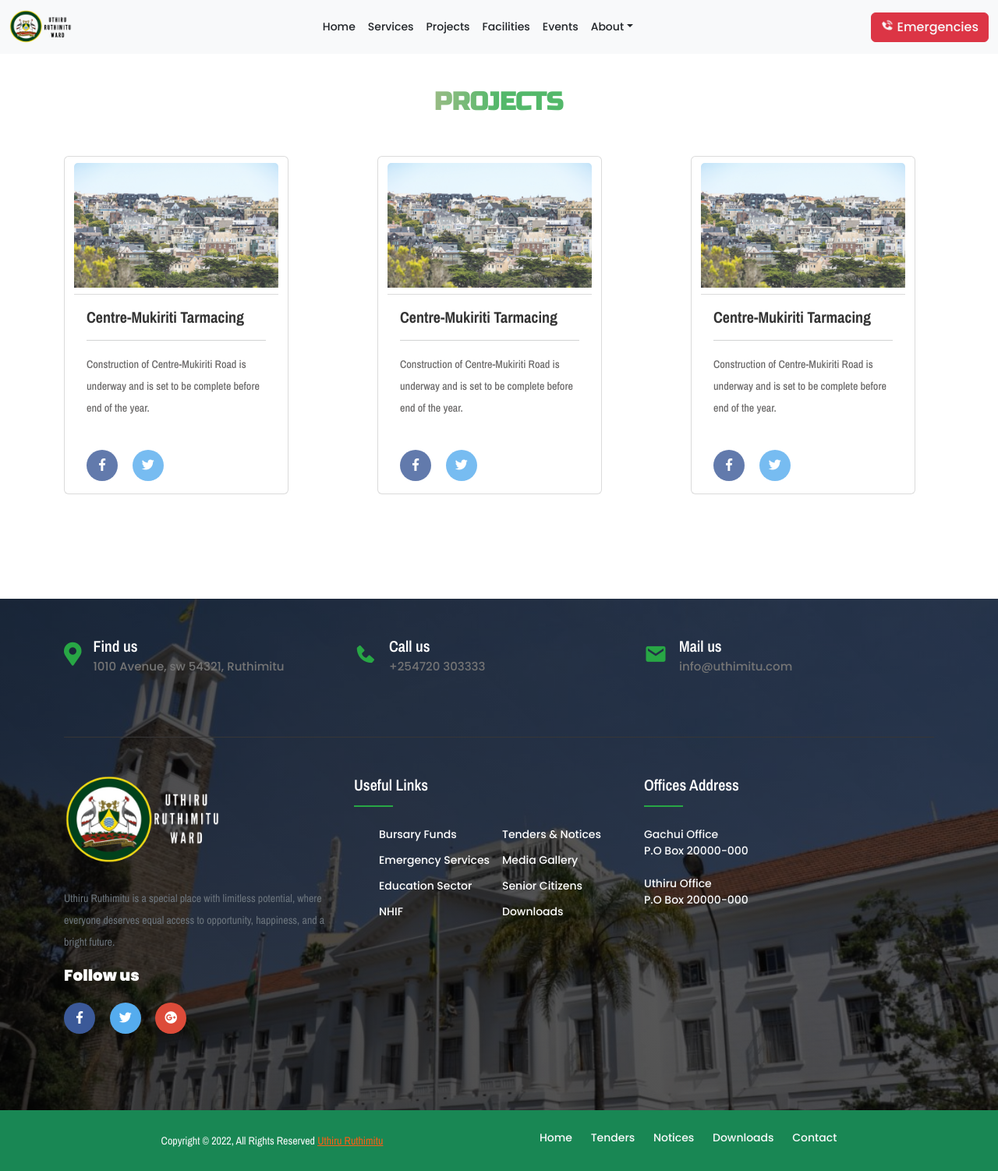
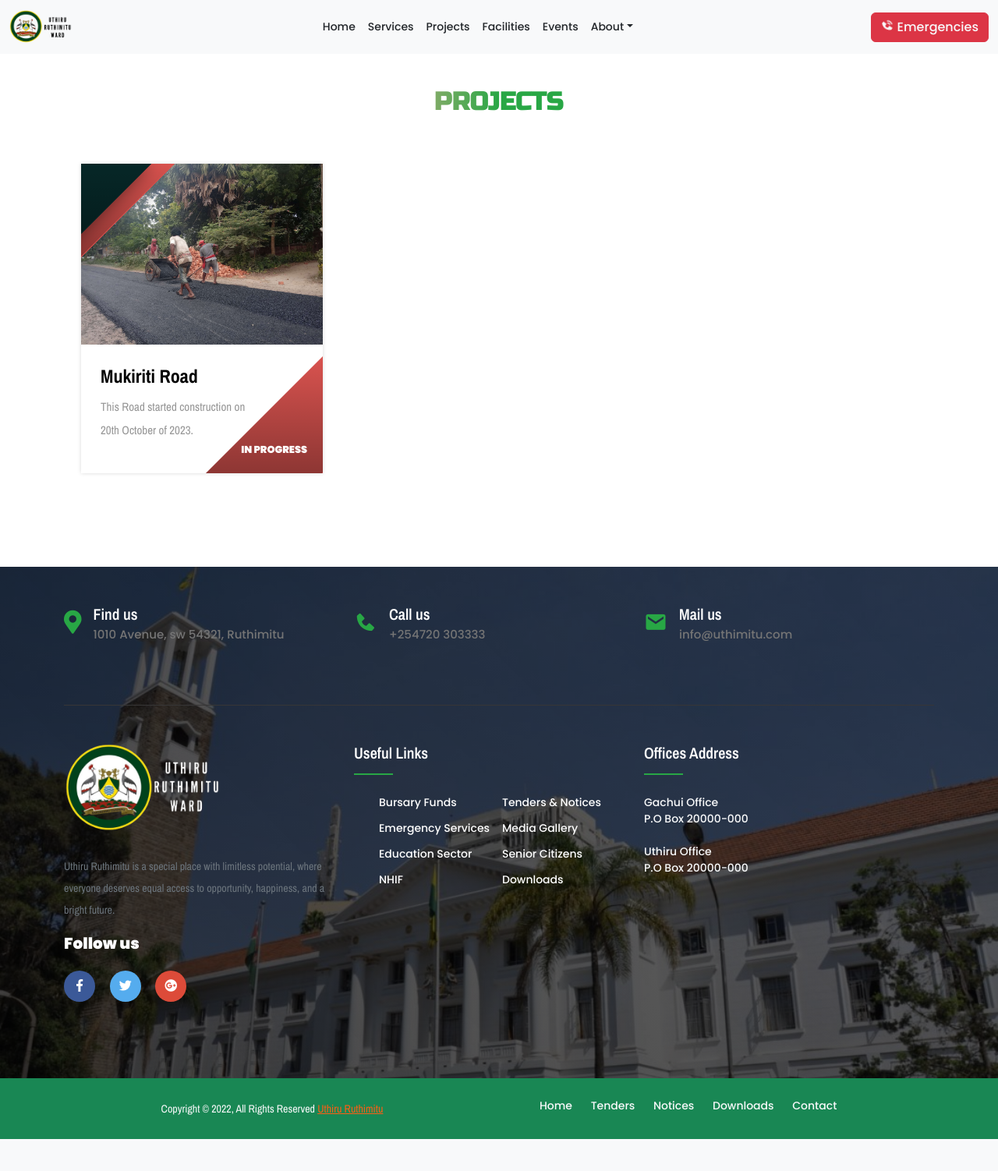
Before and after one commit to geofrey254/uthiru-ruthimitu_ward, a Django app: page /uthiru-ruthimitu/projects/ in a window 1280 px wide. Shown: the whole page at 78% size. After the commit the page ends 1461 px from the top, so only its background shows below. Run offline with Django 4.2, Linux system fonts and the light colour scheme; data comes from the database, SQL or seed files in the repository; some libraries are stand-ins or nearby versions; some web fonts are replaced.

Commit message:
Projects Model Make, Views and Template Change

```diff
--- a/home/models.py
+++ b/home/models.py
@@ -26,12 +26,12 @@ LABEL = (
 )
 
 
-class Category(models.Model):
+class Progress_status(models.Model):
     title = models.CharField(max_length=20, unique=True, null=True)
     slug = models.SlugField(max_length=250, unique=True, null=True)
 
     class Meta:
-        verbose_name_plural = 'categories'
+        verbose_name_plural = 'progress_status'
 
     def get_absolute_url(self):
         return reverse('blog_category', args=[self.slug])
@@ -39,39 +39,42 @@ class Category(models.Model):
     def __str__(self):
         return self.title
 
-
-class News(models.Model):
+# Projects Model
+class Projects(models.Model):
     title = models.CharField(max_length=255, unique=True)
-    blog_img = models.ImageField(upload_to="news_pics/", null=True, blank=True)
-    img_credits = models.CharField(max_length=255, null=True)
+    proj_img = models.ImageField(upload_to="proj_pics/", null=True)
     slug = models.SlugField(max_length=250, null=True, blank=True, unique=True)
-    author = models.CharField(max_length=100, default='Admin')
     updated_on = models.DateTimeField(auto_now=True)
-    body = tinymce_models.HTMLField()
+    description = models.CharField(max_length=2000, null=True, blank=False)
     created_on = models.DateTimeField(auto_now_add=True)
     status = models.IntegerField(choices=STATUS, default=0)
-    blog_type = models.IntegerField(choices=TYPE, default=0)
-    categories = models.ManyToManyField(Category, related_name='posts')
+    progress_status  =   models.ManyToManyField(Progress_status, related_name='projects')
 
     class Meta:
         ordering = ['-created_on']
+        verbose_name_plural =   'Projects'
 
     def __str__(self):
-        return self.title + ' | ' + str(self.author)
-
-    def get_absolute_url(self):
-        return reverse('article-detail', args=[self.slug])
+        return self.title
 
     def save(self, *args, **kwargs):
         if not self.id:
-            self.blog_img = self.compressImage(self.blog_img)
-        super(News, self).save(*args, **kwargs)
+            self.proj_img = self.compressImage(self.proj_img)
+        super(Projects, self).save(*args, **kwargs)
 
         if not self.slug:
             self.slug = slugify(self.title)
         return super().save(*args, **kwargs)
 
-# Individual Returns Model Structure
+    def compressImage(self,proj_img):
+        imageTemporary  =   Image.open(proj_img)
+        outputIOStream  =   BytesIO()
+        imageTemporaryResized   =   imageTemporary.resize((1020,573))
+        imageTemporary.save(outputIOStream, format='JPEG', quality=60)
+        outputIOStream.seek(0)
+        proj_img    =   InMemoryUploadedFile(outputIOStream, 'ImageField', "%s.jpg" % proj_img.name.split('.')[0], 'image/jpeg', sys.getsizeof(outputIOStream), None)
+        return proj_img
+
 
 
 class Birth_Certificate(models.Model):
--- a/home/templates/home/base.html
+++ b/home/templates/home/base.html
@@ -18,7 +18,7 @@
     <link rel="shortcut icon" href="{% static 'img/logo1.png' %}" type="image/x-icon">
     <link rel="icon" href="{% static 'img/logo1.png' %}">
 
-    <link rel="stylesheet" href="{% static 'css/styller.css' %}">
+    <link rel="stylesheet" href="{% static 'css/styll.css' %}">
     <link rel="stylesheet" href="{% static 'css/events.css' %}">
     <link rel="stylesheet" href="{% static 'css/fac.css' %}">
     <link rel="stylesheet" href="{% static 'css/uthim.css' %}">
@@ -27,43 +27,7 @@
 </head>
 
 <body>
-    <!-- <div class="container">
-        <header class="d-flex flex-wrap align-items-center justify-content-center justify-content-md-between py-3">
-            <a href="/" class="navbar-brand">
-                <img src="{% static 'img/logo2.png' %}" class="img-fluid" alt="logo" width="100">
-            </a>
-
-            <ul class="nav col-12 col-md-auto mb-2 justify-content-center mb-md-0">
-                <li><a href="{% url 'home' %}" class="nav-link px-2 link-secondary">Home</a></li>
-                <li><a href="{% url 'projects' %}" class="nav-link px-2 link-dark">Projects</a></li>
-                <li><a href="{% url 'events' %}" class="nav-link px-2 link-dark">Events</a></li>
-                <li><a href="{% url 'facilities' %}" class="nav-link px-2 link-dark">Ward Facilities</a></li>
-                <li><a href="{% url 'facilities' %}" class="nav-link px-2 link-dark">Services</a></li>
-                <li><a href="{% url 'contacts' %}" class="nav-link px-2 link-dark">Contact Us</a></li>
-                <div class="btn-group">
-                    <button class="btn btn-success btn-sm text-light" type="button">
-                        About U/R
-                    </button>
-                    <button type="button"
-                        class="btn btn-sm btn-success dropdown-toggle  text-light dropdown-toggle-split"
-                        data-bs-toggle="dropdown" aria-expanded="false">
-                        <span class="visually-hidden">Toggle Dropdown</span>
-                    </button>
-                    <ul class="dropdown-menu dropdown-menu-dark">
-                        <li><a href="{% url 'uthimitu' %}" class="nav-link px-2 link-light">Uthiru Ruthimitu</a></li>
-                        <li><a href="{% url 'history' %}" class="nav-link px-2 link-light bg-success">History</a></li>
-                        <li><a href="{% url 'committee' %}" class="nav-link px-2 link-light">Ward Committee</a></li>
-                    </ul>
-                </div>
-            </ul>
-
-            <div class="col-md-3 text-end">
-                <button type="button" class="btn btn-danger"><a href="{% url 'emergencies' %}" class="text-light text-decoration-none"><i class='bx bxs-phone-call bx-tada'></i> Emergencies</a></button>
-            </div>
-        </header>
-    </div> -->
-    <!-- ////////////////////////////////////////////////////////////////////////// -->
-    <!-- Nav Sample Two -->
+  <!-- Navbar -->
     <nav class="navbar navbar-expand-md navbar-dark fixed-top bg-light">
         <div class="container-fluid">
             <a href="{% url 'home' %}" class="navbar-brand">
--- a/home/templates/home/projects.html
+++ b/home/templates/home/projects.html
@@ -2,60 +2,32 @@
 {% load static %}
 {% block content %}
 <section class="projects_page" style="background-color: #ffffff;
-opacity: 0.8;
 background-image:  radial-gradient(#45f77d 0.5px, transparent 0.5px), radial-gradient(#45f77d 0.5px, #ffffff 0.5px);
 background-size: 20px 20px;
 background-position: 0 0,10px 10px;">
     <div class="container px-4 py-5">
         <h2 class="eve-head fw-bold text-center mb-5">PROJECTS</h2>
         <div class="row justify-content-between">
-            <div class="card col-lg-4 col-md-6 col-sm-12 col-xs-12 mb-4" style="width: 18rem;">
-                <div class="card-header bg-transparent px-0">
-                    <img src="{% static 'img/bg3.jpg' %}" class="card-img-top" alt="...">
-                </div>
-                <div class="card-body">
-                    <h5 class="card-title fw-bold">Centre-Mukiriti Tarmacing</h5>
-                    <hr>
-                    <p class="card-text">Construction of Centre-Mukiriti Road is underway and is set to be complete
-                        before end of the year.</p>
-                    <div class="footer-social-icon">
-                        <a href="#"><i class="fab fa-facebook-f facebook-bg"></i></a>
-                        <a href="#"><i class="fab fa-twitter twitter-bg"></i></a>
+            {% for proj in project_list %}
+            <div class="col-lg-4 col-md-4 col-sm-12 col-xs-12">
+                <figure class="snip1249 hover">
+                    <div class="image">
+                        {% if proj.proj_img %}
+                        <img src="{{ proj.proj_img.url }}" alt="sample85" /><i class="ion-ios-star-outline"></i>
+                        {% endif %}
                     </div>
-                </div>
+                    <figcaption>
+                        <h4 class="fw-bold">{{proj.title}}</h4>
+                        <p>{{proj.description}}</p>
+                        <div class="price">
+                            {% for cat in proj.progress_status.all %}
+                            <small class="fw-bold">{{ cat.title }}</small>
+                            {% endfor %}
+                        </div>
+                    </figcaption>
+                </figure>
             </div>
-
-            <div class="card col-lg-4 col-md-6 col-sm-12 col-xs-12 mb-4" style="width: 18rem;">
-                <div class="card-header bg-transparent px-0">
-                    <img src="{% static 'img/bg3.jpg' %}" class="card-img-top" alt="...">
-                </div>
-                <div class="card-body">
-                    <h5 class="card-title fw-bold">Centre-Mukiriti Tarmacing</h5>
-                    <hr>
-                    <p class="card-text">Construction of Centre-Mukiriti Road is underway and is set to be complete
-                        before end of the year.</p>
-                    <div class="footer-social-icon">
-                        <a href="#"><i class="fab fa-facebook-f facebook-bg"></i></a>
-                        <a href="#"><i class="fab fa-twitter twitter-bg"></i></a>
-                    </div>
-                </div>
-            </div>
-
-            <div class="card col-lg-4 col-md-6 col-sm-12 col-xs-12 mb-4" style="width: 18rem;">
-                <div class="card-header bg-transparent px-0">
-                    <img src="{% static 'img/bg3.jpg' %}" class="card-img-top" alt="...">
-                </div>
-                <div class="card-body">
-                    <h5 class="card-title fw-bold">Centre-Mukiriti Tarmacing</h5>
-                    <hr>
-                    <p class="card-text">Construction of Centre-Mukiriti Road is underway and is set to be complete
-                        before end of the year.</p>
-                    <div class="footer-social-icon">
-                        <a href="#"><i class="fab fa-facebook-f facebook-bg"></i></a>
-                        <a href="#"><i class="fab fa-twitter twitter-bg"></i></a>
-                    </div>
-                </div>
-            </div>
+            {% endfor %}
         </div>
     </div>
 </section>
--- a/home/views.py
+++ b/home/views.py
@@ -7,6 +7,9 @@ from django.http import HttpResponseRedirect
 
 from .forms import Birth_CertificateForm
 
+# models imports
+from .models import Projects
+
 # Create your views here.
 
 
@@ -15,7 +18,11 @@ def home(request):
 
 
 def projects(request):
-    return render(request, 'home/projects.html')
+    project_list = Projects.objects.filter(status=1).order_by('created_on')
+    context={
+        'project_list':project_list
+    }
+    return render(request, 'home/projects.html', context)
 
 
 def events(request):
--- a/static/css/styller.css
+++ b/static/css/styll.css
@@ -472,7 +472,7 @@ figure.snip1249 img {
 
 figure.snip1249 i {
   position: absolute;
-  top: 7px;
+  bottom: 3px;
   left: 12px;
   font-size: 32px;
   opacity: 0;
@@ -577,11 +577,11 @@ figure.snip1249 .price {
   text-align: center;
 }
 
-figure.snip1249 .price s {
+figure.snip1249 .price small {
   display: block;
   font-size: 0.85em;
   font-weight: 400;
-  opacity: 0.8;
+  font-family: 'Poppins';
 }
 
 figure.snip1249:hover i,
```
Also changed, not shown: home/admin.py (+12 -1 lines), db.sqlite3, home/migrations/0003_projects.py (added), home/migrations/0004_progress_status_remove_news_categories_and_more.py (added), media/proj_pics/r1.jpg (added).
